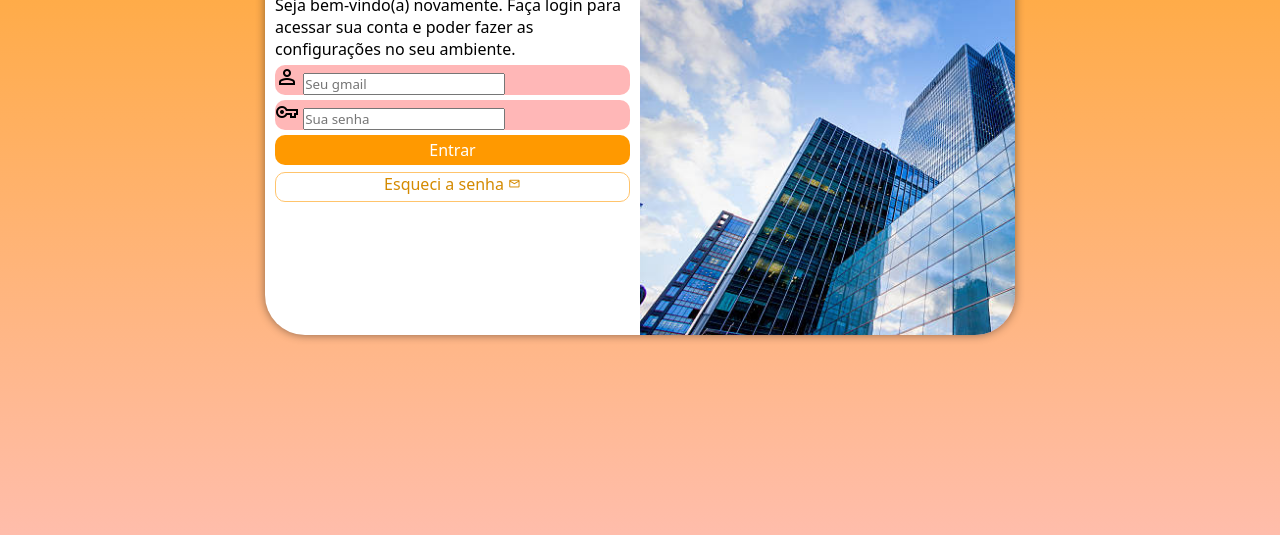
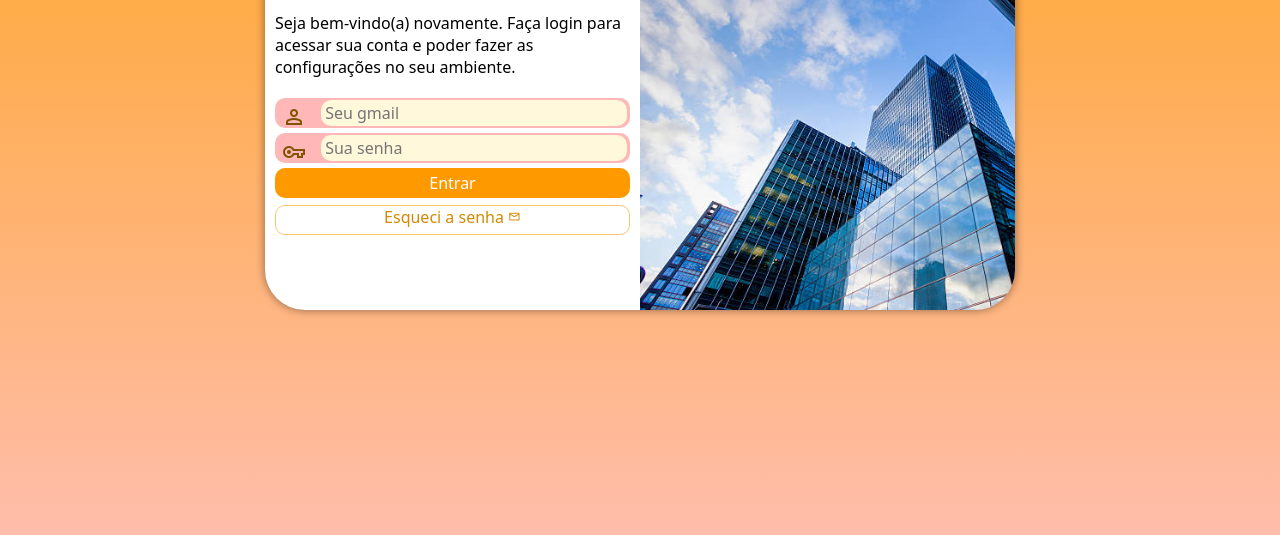
Before and after one commit to franciscopaulinogaspar/Projecto-Login, a plain HTML site: page index.html in a window 1280 px wide. Shown: the part 265-800 px from the top of the page. Drawn offline with nearby package versions, Linux system fonts and the light colour scheme.

Commit message:
tudo feito

```diff
--- a/estilos/media-quiry.css
+++ b/estilos/media-quiry.css
@@ -13,7 +13,8 @@ Grandes Telas: de 768 até 992px*/
     }
     section#login{
         width: 60vw;
-        height: 60vh;
+        height: 300px;
+
 
     }
     section#login > div#imagens{
@@ -36,7 +37,7 @@ Grandes Telas: de 768 até 992px*/
     }
     section#login{
         width: 750px;
-        height: 400px;
+        height: 350px;
 
     }
     section#login > div#imagens{
@@ -50,10 +51,11 @@ Grandes Telas: de 768 até 992px*/
         width:50%;
     }
     div#formulario >h1{
-        font-size: 1.8em;
+        font-size: 1em;
     }
     div#formulario > p{
         font-size: 1em;
+        margin: 20px 0px;
 
     }
 }
--- a/estilos/style.css
+++ b/estilos/style.css
@@ -22,7 +22,6 @@ section#login {
     position: absolute;
     top: 50%;
     left: 50%;
-    transform: translate(-50%, -50%);
     overflow: hidden;
     box-shadow: 0px 0px 10px rgba(0, 0, 0, 0.450) ;
 
@@ -33,6 +32,7 @@ section#login {
 
     transition: width 0.3s, height 0.3s ;
     transition-timing-function: ease;
+    transform: translate(-50%, -50%);
 
 }
 section#login > div#imagens{
@@ -57,6 +57,7 @@ div#formulario > p{
 }
 form > div.campo{
     background-color: rgb(255, 183, 183);
+    border: 2px solid rgb(255, 183, 183);
     display: block;
     width: 100%;
     height: 30px;
@@ -67,6 +68,29 @@ form > div.campo{
 form > div.campo > label {
     display: none;
 }
+
+div.campo > span{
+    color: rgb(129, 84, 0);
+    font-size: 1.5em;
+    width: 40px;
+    padding: 5px;
+
+}
+div.campo > input{
+    background-color: rgb(255, 248, 218) ;
+    font-size: 1em;
+    width: calc(100% - 45.5px) ;
+    height: 100%;
+    border: 0px;
+    border-radius: 10px;
+    padding: 4px;
+    transform: translateY(-10px);
+
+}
+div.campo > input:focus-within{
+    background-color: white;
+}
+
 form > input[type=submit]{
         display: block;
         font-size: 1em;
```
